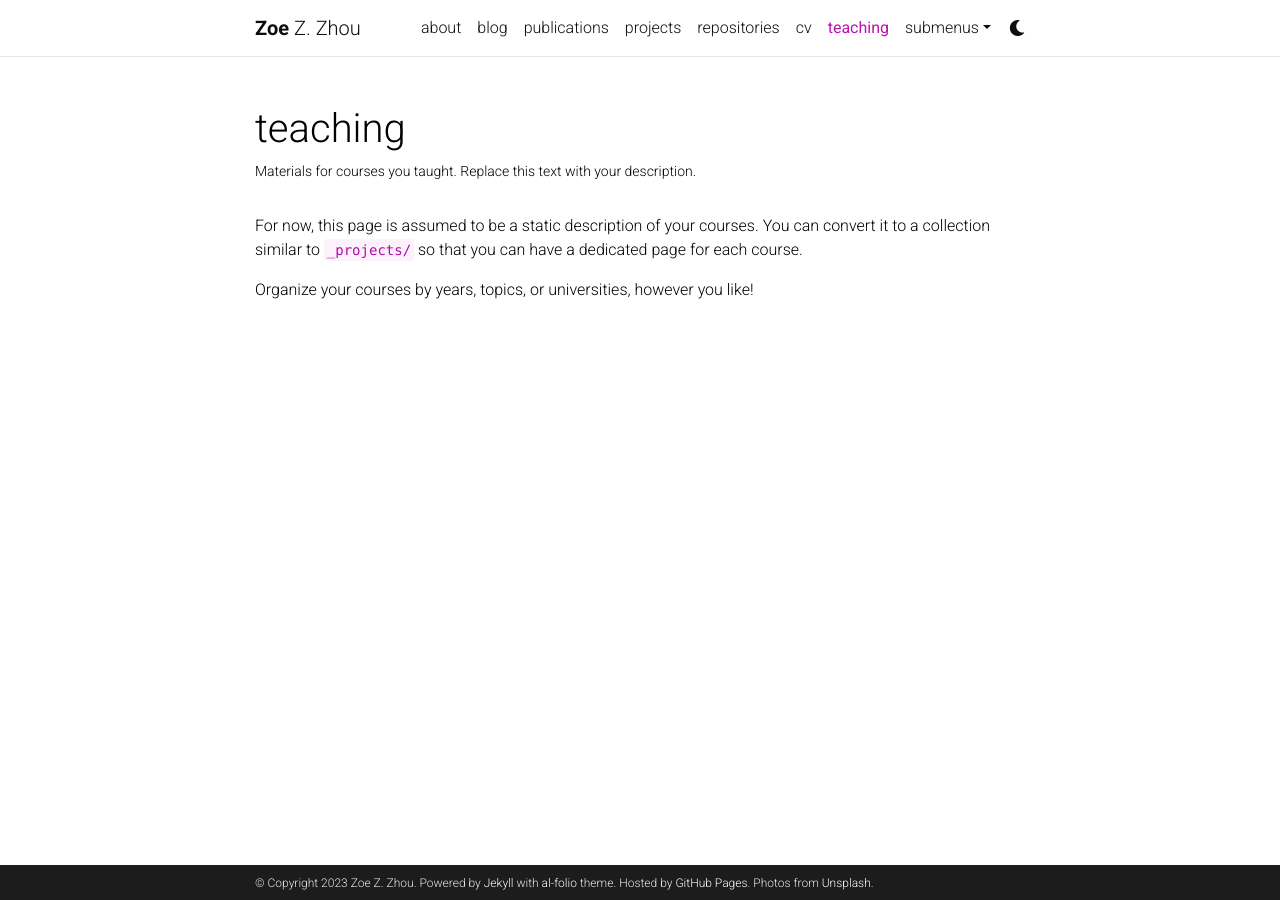
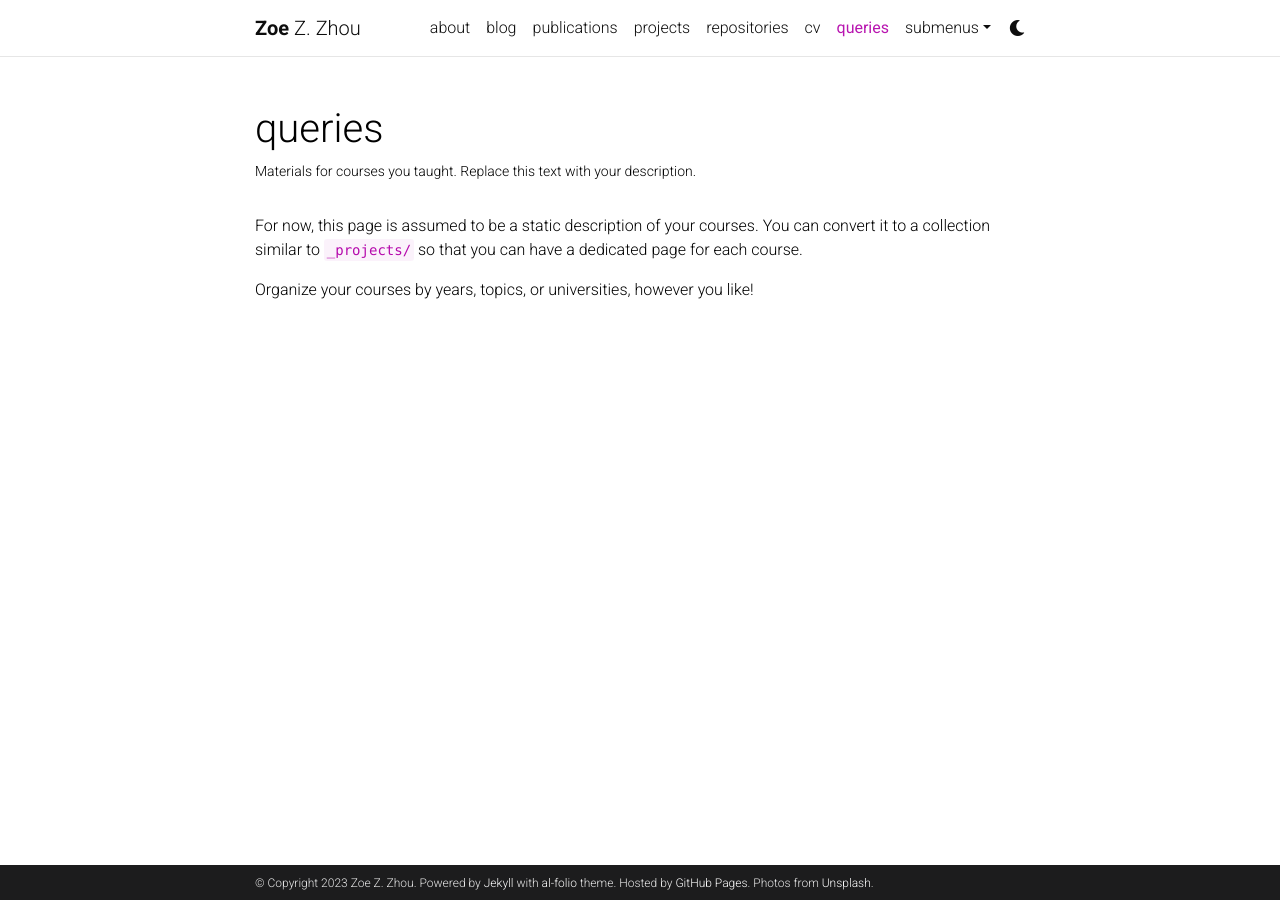
Before and after one commit to Zoewhat/Zoewhat.github.io, a Jekyll site: the page built from _pages/teaching.md, in a window 1280 px wide. Built offline with Jekyll 4.4.1, drawn with Linux system fonts in a browser that asks for light colours; comment, search, counter and statistics services are not loaded; a style sheet for code colours, icons or effects is not loaded.

Commit message:
Update teaching.md

```diff
--- a/_pages/teaching.md
+++ b/_pages/teaching.md
@@ -1,7 +1,7 @@
 ---
 layout: page
-permalink: /teaching/
-title: teaching
+permalink: /queries/
+title: queries
 description: Materials for courses you taught. Replace this text with your description.
 nav: true
 nav_order: 5
```
